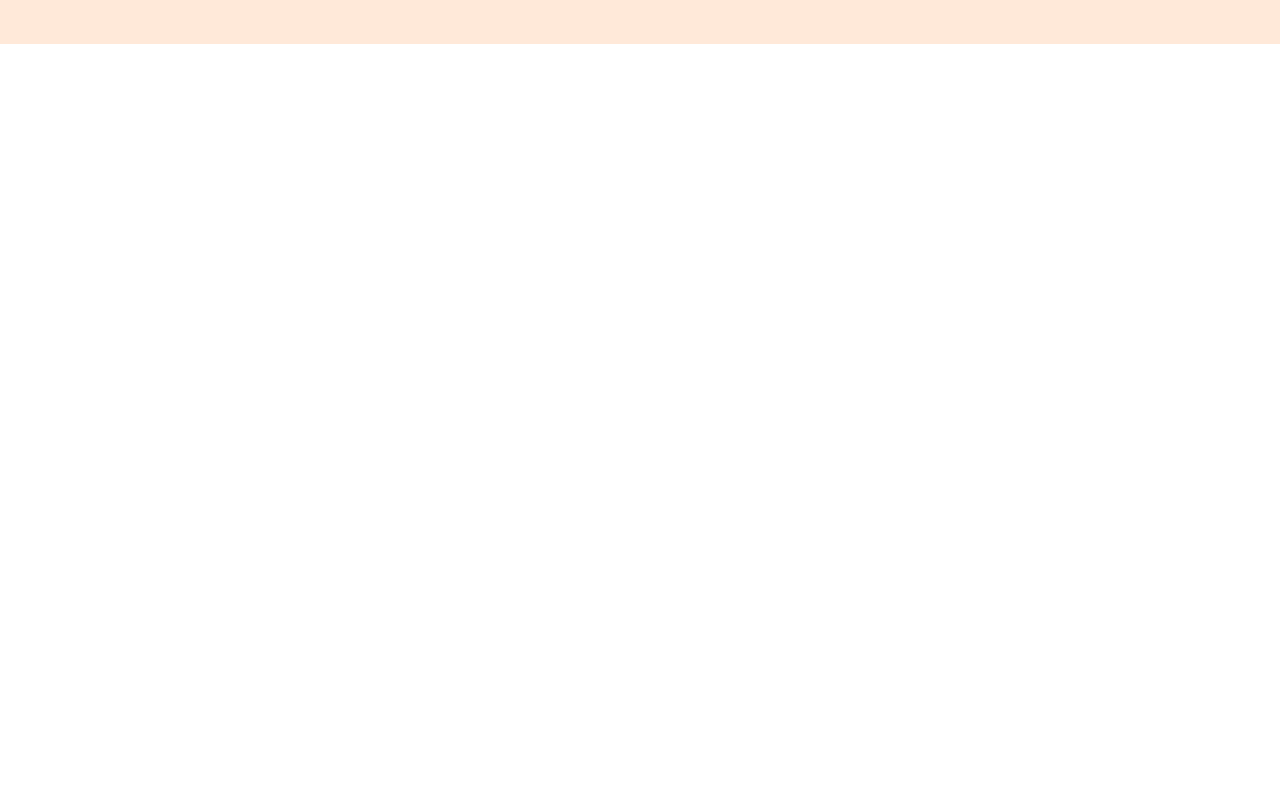
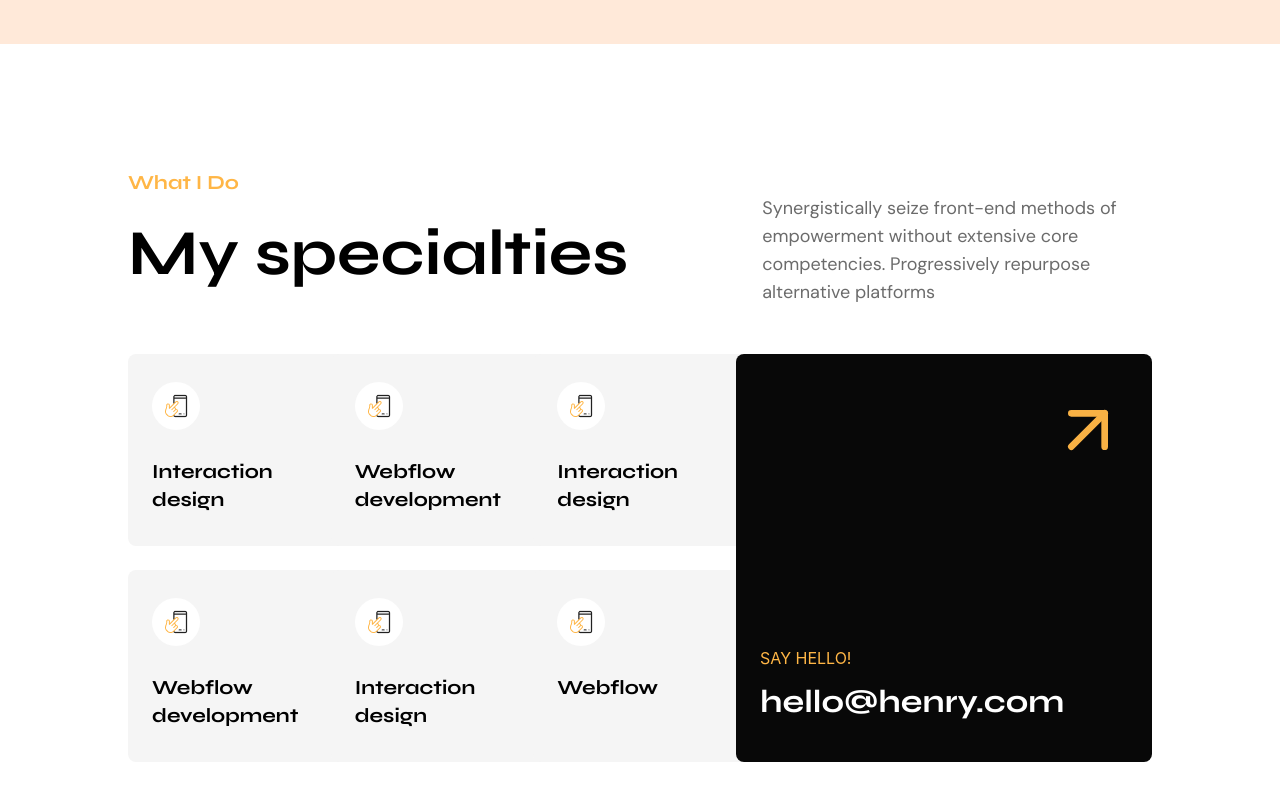
Before and after one commit to Riyadulislamratul/My_Portfolio, a React app: page / in a window 1280 px wide. Shown: the part 818-1618 px from the top of the page. Before the commit the page ends 862 px from the top, so only its background shows below. Built offline with nearby package versions, Linux system fonts and the light colour scheme; the HTML template or start-up script is replaced by a standard one.

Commit message:
Serviecs Section added

```diff
--- a/src/components/Footer.jsx
+++ b/src/components/Footer.jsx
@@ -1,8 +1,14 @@
 import React from 'react'
+import Section from './Section'
+import Container from './Container'
 
 const Footer = () => {
   return (
-    <div>Footer</div>
+    <Section>
+      <Container>
+
+      </Container>
+    </Section>
   )
 }
 
--- a/src/components/Hero.jsx
+++ b/src/components/Hero.jsx
@@ -23,8 +23,8 @@ const Hero = () => {
               Frontend Developer | React • JavaScript • Next.js
             </h3>
             <div className="mb-32.5 cursor-pointer flex items-center gap-7.5">
-              <BlackButton>Contact Me</BlackButton>
-              <TransparentButton>Download CV</TransparentButton>
+              <BlackButton>Let's Talk</BlackButton>
+              <TransparentButton>My Work</TransparentButton>
             </div>
             <div className="flex items-center gap-8 pb-31.5">
               <div className="flex items-center gap-2 ">
@@ -34,7 +34,7 @@ const Hero = () => {
               <div>
                 |
               </div>
-              <div className="flex items-center gap-5">
+              <div className="flex items-center gap-5 cursor-pointer">
                 <img src={Behance} alt="Behance" className="w-6 h-6" />
                 <img src={Dribbble} alt="Dribbble" className="w-6 h-6" />
                 <img src={LinkedIn} alt="LinkedIn" className="w-6 h-6" />
--- /dev/null
+++ b/src/components/Intro.jsx
@@ -0,0 +1,9 @@
+import React from 'react'
+
+const Intro = () => {
+  return (
+    <div>Intro</div>
+  )
+}
+
+export default Intro
--- a/src/components/MainLayout.jsx
+++ b/src/components/MainLayout.jsx
@@ -8,7 +8,7 @@ const MainLayout = () => {
     <>
     <Header />
     <Outlet />
-    {/* <Footer /> */}
+    <Footer />
     </>
   )
 }
--- /dev/null
+++ b/src/components/Services.jsx
@@ -0,0 +1,84 @@
+import React from "react";
+import Section from "./Section";
+import Container from "./Container";
+import { ArrowUpRightIcon,} from "lucide-react";
+import Icon6 from "../assets/icons/icon6.png"
+
+const Services = () => {
+  return (
+    <Section>
+      <Container>
+
+          <div className="flex items-center gap-33.5 w-full mb-12">
+            <div>
+              <p className="text-brand font-syne text-[20px] font-bold">What I Do</p>
+              <h2 className="font-syne font-bold text-[64px] mt-2 text-nowrap">My specialties</h2>
+            </div>
+            <div>
+              <p className="font-dm-sans font-normal text-[18px] leading-7 mt-7.5 text-heading/60">
+            Synergistically seize front-end methods of empowerment without extensive core competencies. Progressively repurpose alternative platforms
+              </p>
+            </div>
+          </div>
+          <div className="flex justify-center gap-6 w-full">
+            <div className="grid grid-cols-3 gap-6 w-full">
+            <ServiceCard
+            title="Interaction design"
+            img={Icon6}
+            />
+            <ServiceCard
+            title="Webflow development"
+            img={Icon6}
+            />
+            <ServiceCard
+            title="Interaction design"
+            img={Icon6}
+            />
+            <ServiceCard
+            title="Webflow development"
+            img={Icon6}
+            />
+            <ServiceCard
+            title="Interaction design"
+            img={Icon6}
+            />
+            <ServiceCard
+            title="Webflow"
+            img={Icon6}
+            />
+          </div>
+          <div>
+            <div className="px-6 py-9 bg-heading rounded-[8px] w-[416px]">
+                <ArrowUpRightIcon className="text-[#F8B144] w-20 h-20 justify-self-end-safe" />
+                <h4 className="text-brand mt-44">SAY HELLO!</h4>
+                <h3 className="text-white mt-2 font-bold font-syne text-[32px]">hello@henry.com</h3>
+            </div>
+          </div>
+          </div>
+
+      </Container>
+    </Section>
+  );
+};
+
+export const ServiceCard = ({ title, img }) => {
+  return (
+    <div className="rounded-lg bg-[#F5F5F5] w-[270px] transition-all duration-300 hover:-translate-y-1 hover:shadow-xl hover:bg-white cursor-pointer">
+      <div className="px-6 py-7">
+        <div className="bg-white w-12 h-12 rounded-full items-center flex justify-center mb-7 transition-all duration-300 group-hover:bg-black">
+          <img src={img} alt={title} className="w-6 h-6" />
+        </div>
+
+        <div className="flex items-center gap-2">
+          <h3 className="text-[20px] font-bold font-syne leading-7 w-45.5">
+            {title}
+          </h3>
+
+          <ArrowUpRightIcon className="text-heading w-6 h-6 transition-transform duration-300 group-hover:translate-x-1 group-hover:-translate-y-1" />
+        </div>
+      </div>
+    </div>
+  );
+};
+
+export default Services;
--- a/src/pages/HomePage.jsx
+++ b/src/pages/HomePage.jsx
@@ -1,10 +1,12 @@
 import React from 'react'
 import Hero from '../components/Hero'
+import Services from '../components/Services'
 
 const HomePage = () => {
   return (
     <>
     <Hero />
+    <Services />
     </>
   )
 }
```
Also changed, not shown: src/assets/icons/icon6.png (added).
